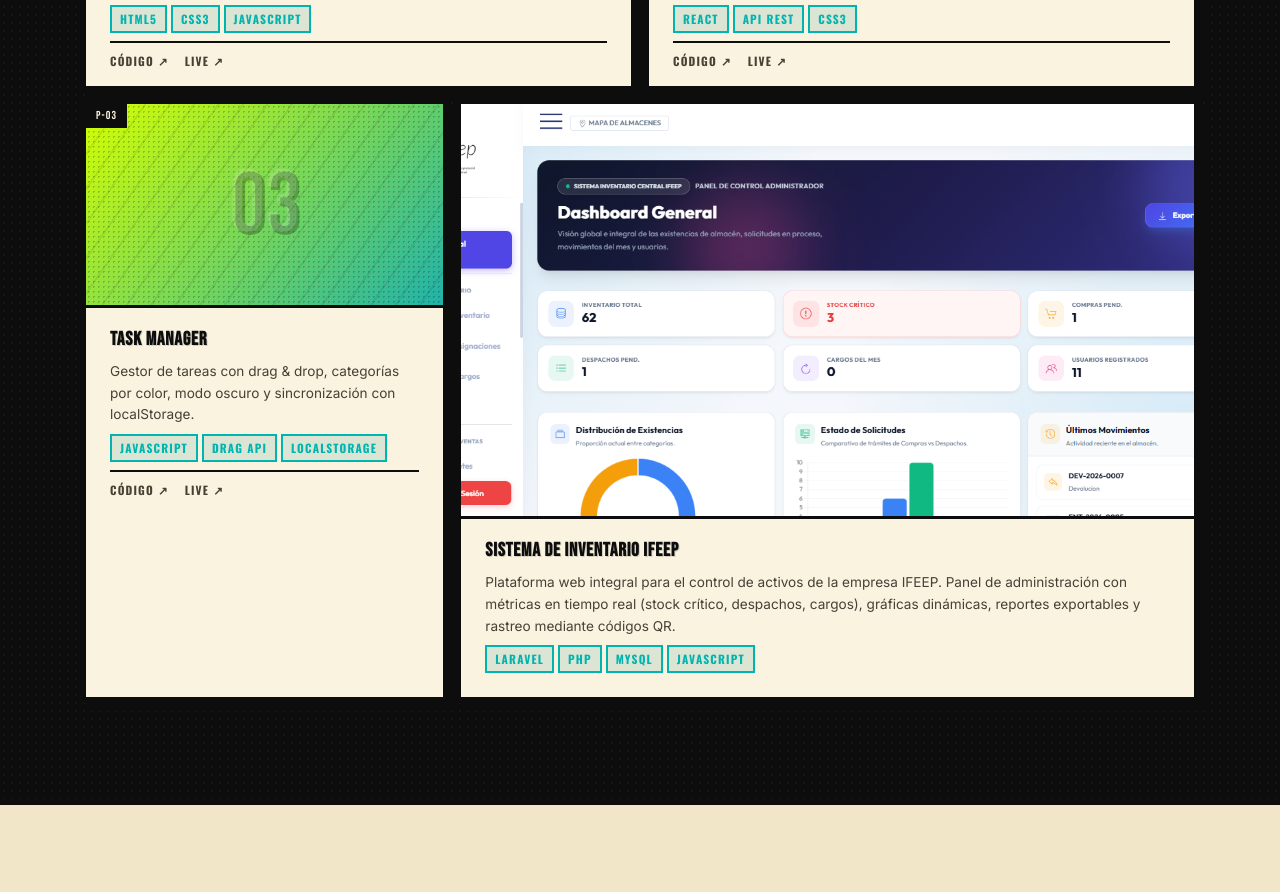
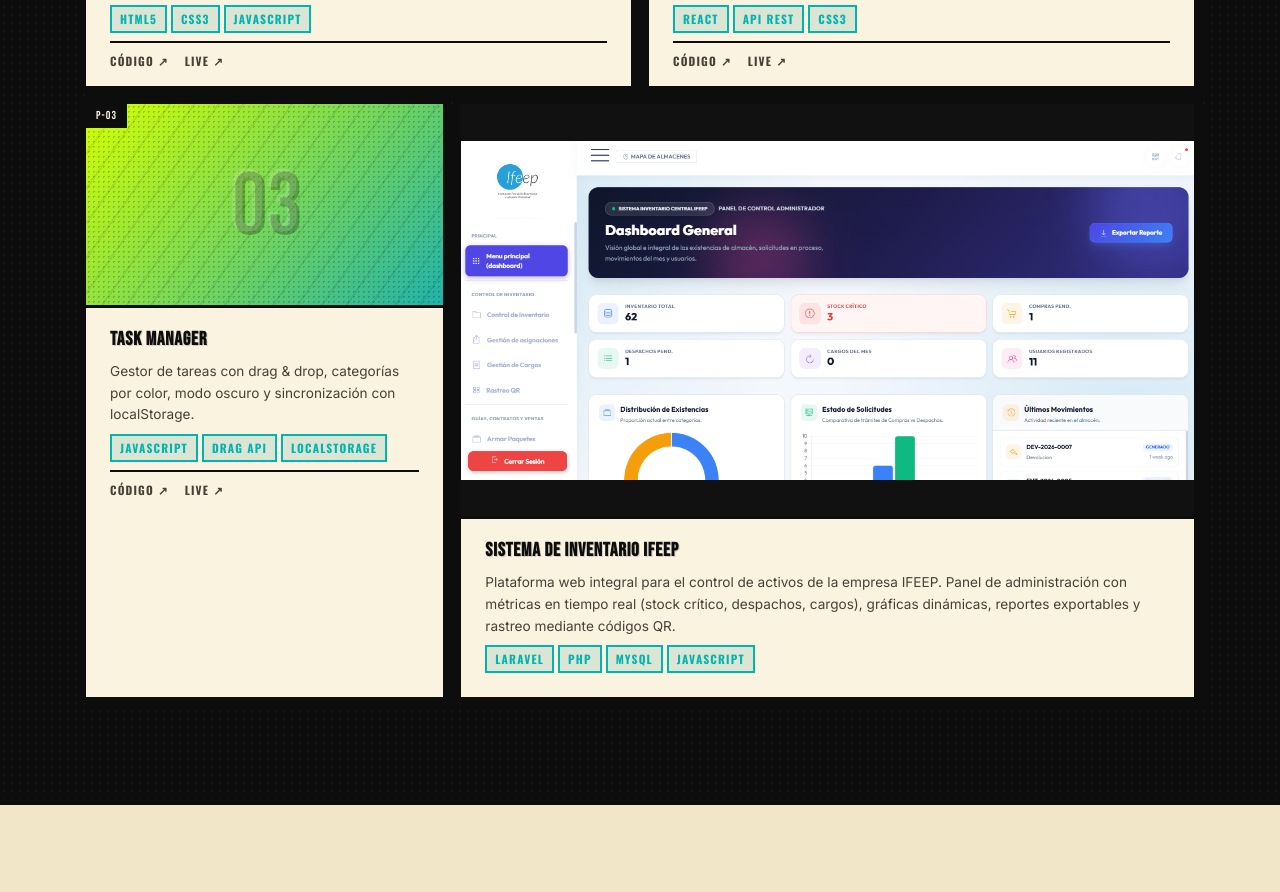
Before and after one commit to BrayanLoarteL/mi-portafolio, a plain HTML site: page index.html in a window 1280 px wide. Shown: the part 4267-5159 px from the top of the page. Drawn offline with nearby package versions, Linux system fonts and the light colour scheme.

Commit message:
Ajuste de imagen completa y zoom global en Proyecto 4

```diff
--- a/assets/css/style.css
+++ b/assets/css/style.css
@@ -1452,22 +1452,14 @@
   display: none !important;
 }
 
-/* Efecto de zoom suave en la imagen */
-.zoom-container {
-  transition: transform 0.5s cubic-bezier(0.25, 1, 0.5, 1);
-}
-
-.project-card:hover .zoom-container {
-  transform: scale(1.08);
-}
-
-/* Efecto para oscurecer el fondo de la web al hacer hover */
+/* Efecto de zoom en TODA la tarjeta al hacer hover */
 .project-card[data-panel="P-04"] {
   position: relative;
-  transition: z-index 0.4s;
+  transition: transform 0.4s cubic-bezier(0.25, 1, 0.5, 1), z-index 0.4s;
 }
 
 .project-card[data-panel="P-04"]:hover {
+  transform: scale(1.04); /* Zoom por fuera de la card */
   z-index: 100;
 }
 
--- a/views/proyectos.html
+++ b/views/proyectos.html
@@ -103,8 +103,8 @@
 
                     <article class="project-card" data-panel="P-04">
                         <div class="project-thumb">
-                            <div class="project-thumb-inner no-filter zoom-container"
-                                style="background-image: url('assets/img/caps/inventario_captura_1.png'); background-size: cover; background-position: top center;">
+                            <div class="project-thumb-inner no-filter"
+                                style="background-image: url('assets/img/caps/inventario_captura_1.png'); background-size: contain; background-repeat: no-repeat; background-position: center; background-color: #111;">
                             </div>
                         </div>
                         <div class="project-info">
```
